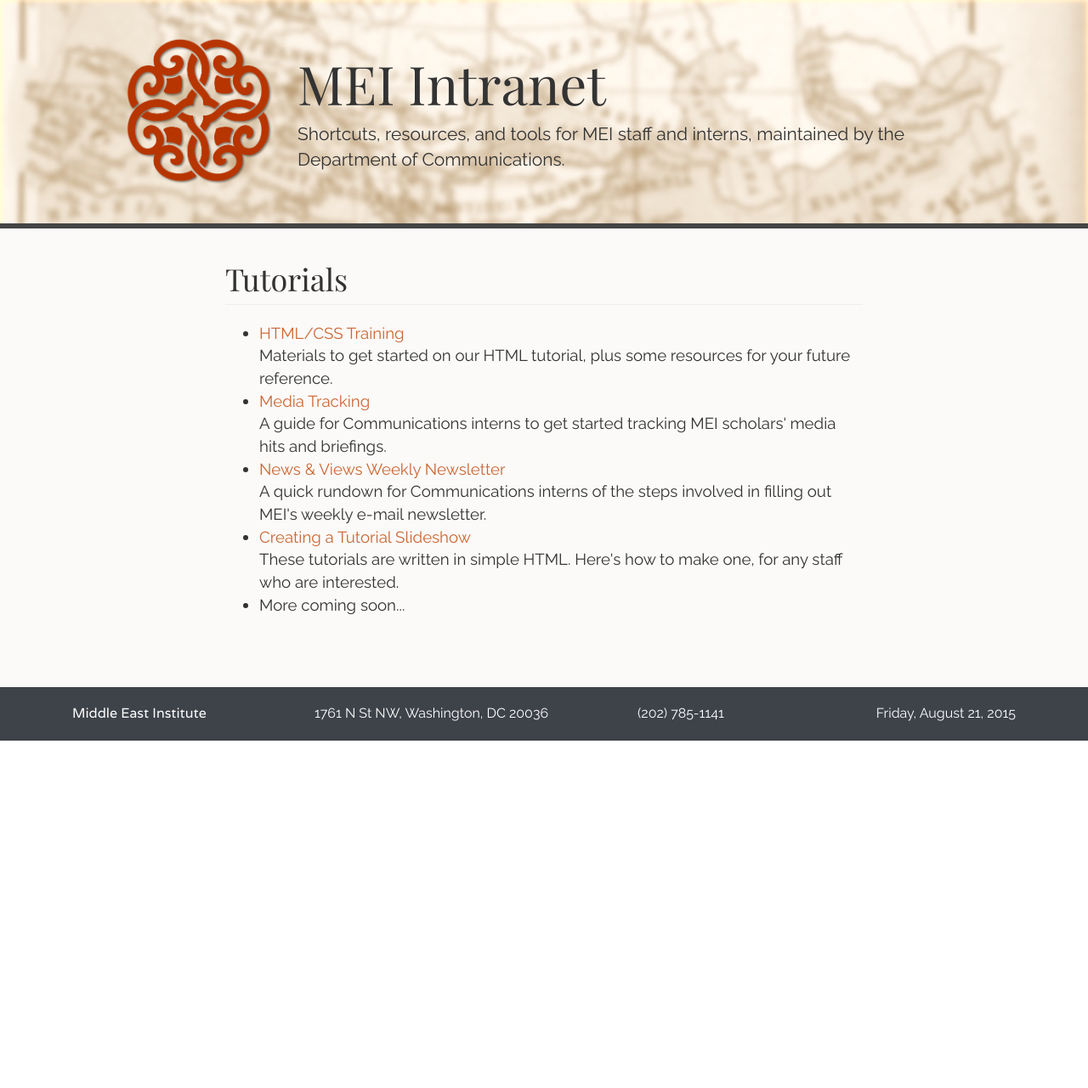
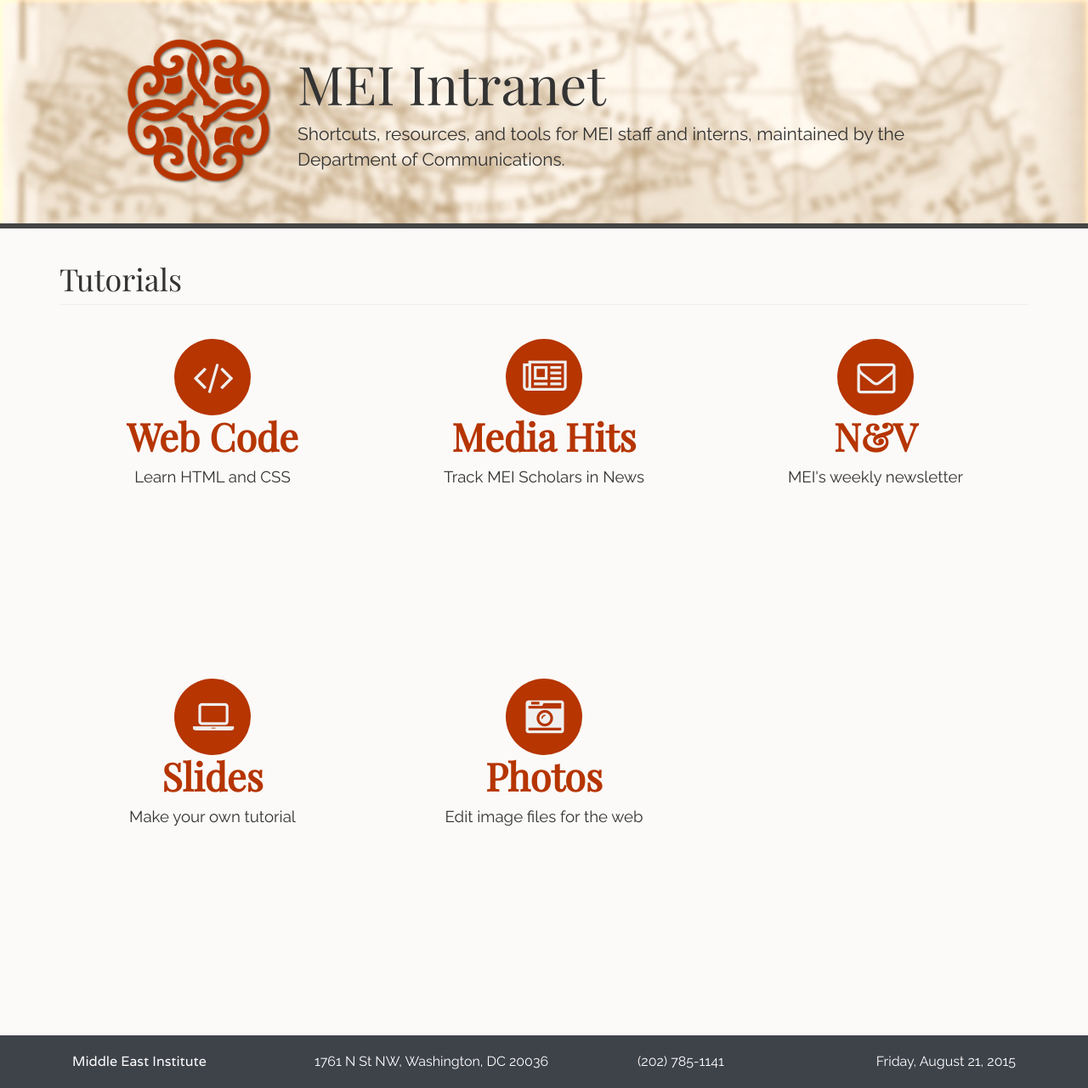
Before and after one commit to smzuke/meiintranet, a PHP site: page /tutorials.php in a window 1280 px wide. Shown: the part 51-1332 px from the top of the page at 85% size. Before the commit the page ends 923 px from the top, so only its background shows below. Run offline with PHP 8.4, Linux system fonts and the light colour scheme; some libraries are stand-ins or nearby versions.

Commit message:
New tutorials

```diff
--- a/tutorials.php
+++ b/tutorials.php
@@ -3,24 +3,40 @@
 <div class="page container">
 
   <div class="row">
-    <div class="col-md-8 col-md-offset-2">
+    <div class="col-sm-12">
+      <h1 class="page-header">Tutorials</h1>
+    </div>
+  </div>
 
-      <h1 class="page-header">Tutorials</h1>
+  <div id="quicklinks" class="row">
+    <div class="col-sm-4 centered">
+      <h2><a href="tutorial.php?n=htmlcss" class="quicklink"><i class="fa fa-code"></i><br>Web Code</a></h2>
+      <p>Learn HTML and CSS</p>
+    </div>
+    <div class="col-sm-4 centered">
+      <h2><a href="tutorial.php?n=media-tracking" class="quicklink"><i class="fa fa-newspaper-o"></i><br>Media Hits</a></h2>
+      <p>Track MEI Scholars in News</p>
+    </div>
+    <div class="col-sm-4 centered">
+      <h2><a href="tutorial.php?n=newsandviews" class="quicklink"><i class="fa fa-envelope-o"></i><br>N&V</a></h2>
+      <p>MEI's weekly newsletter</p>
+    </div>
+  </div> <!-- /row -->
 
-        <ul>
-          <li><a href="tutorial.php?n=htmlcss">HTML/CSS Training</a><br>
-          Materials to get started on our HTML tutorial, plus some resources for your future reference.</li>
-			    <li><a href="tutorial.php?n=media-tracking">Media Tracking</a><br>
-          A guide for Communications interns to get started tracking MEI scholars' media hits and briefings.</li>
-          <li><a href="tutorial.php?n=newsandviews">News & Views Weekly Newsletter</a><br>
-          A quick rundown for Communications interns of the steps involved in filling out MEI's weekly e-mail newsletter.</li>
-          <li><a href="tutorial.php?n=slideshow">Creating a Tutorial Slideshow</a><br>
-          These tutorials are written in simple HTML. Here's how to make one, for any staff who are interested.</li>
-          <li>More coming soon...</li>
-        </ul>
+  <div id="quicklinks" class="row">
+    <div class="col-sm-4 centered">
+      <h2><a href="tutorial.php?n=slideshow" class="quicklink"><i class="fa fa-laptop"></i><br>Slides</a></h2>
+      <p>Make your own tutorial</p>
+    </div>
+    <div class="col-sm-4 centered">
+      <h2><a href="tutorial.php?n=photo-editing" class="quicklink"><i class="fa fa-camera-retro"></i><br>Photos</a></h2>
+      <p>Edit image files for the web</p>
+    </div>
+    <div class="col-sm-4 centered">
 
     </div>
-  </div>
-</div>
+  </div> <!-- /row -->
+
+</div> <!-- /page container -->
 
 <?php include('footer.php'); ?>
```
